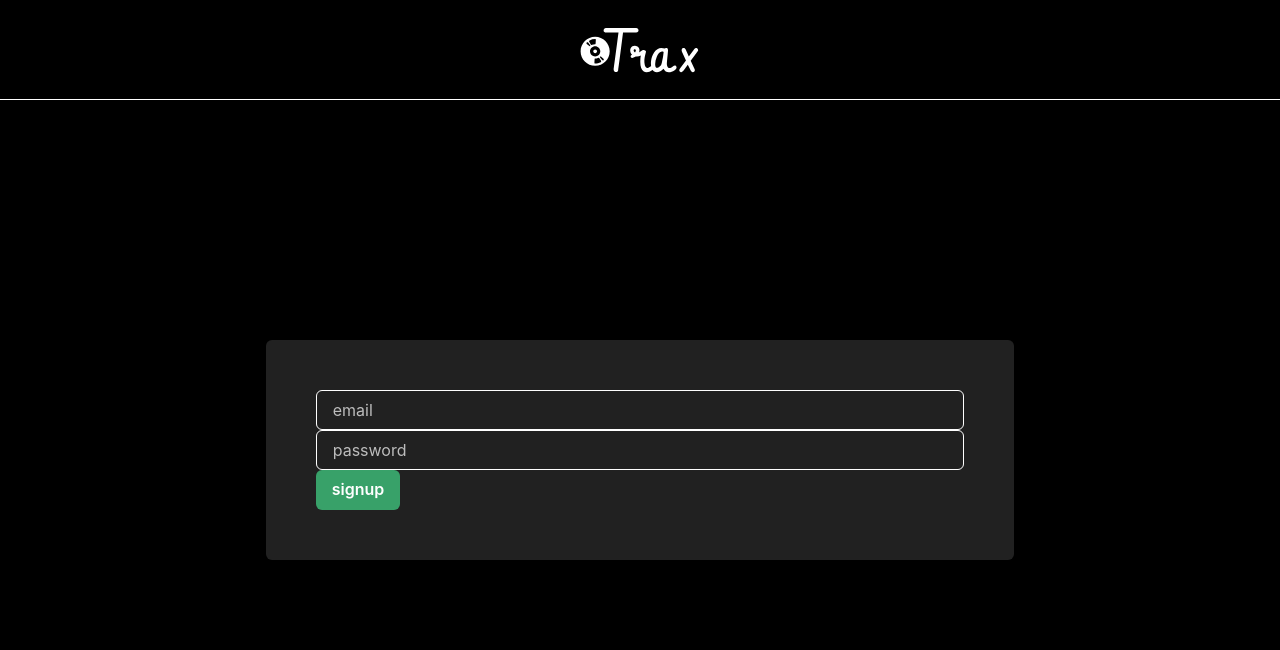
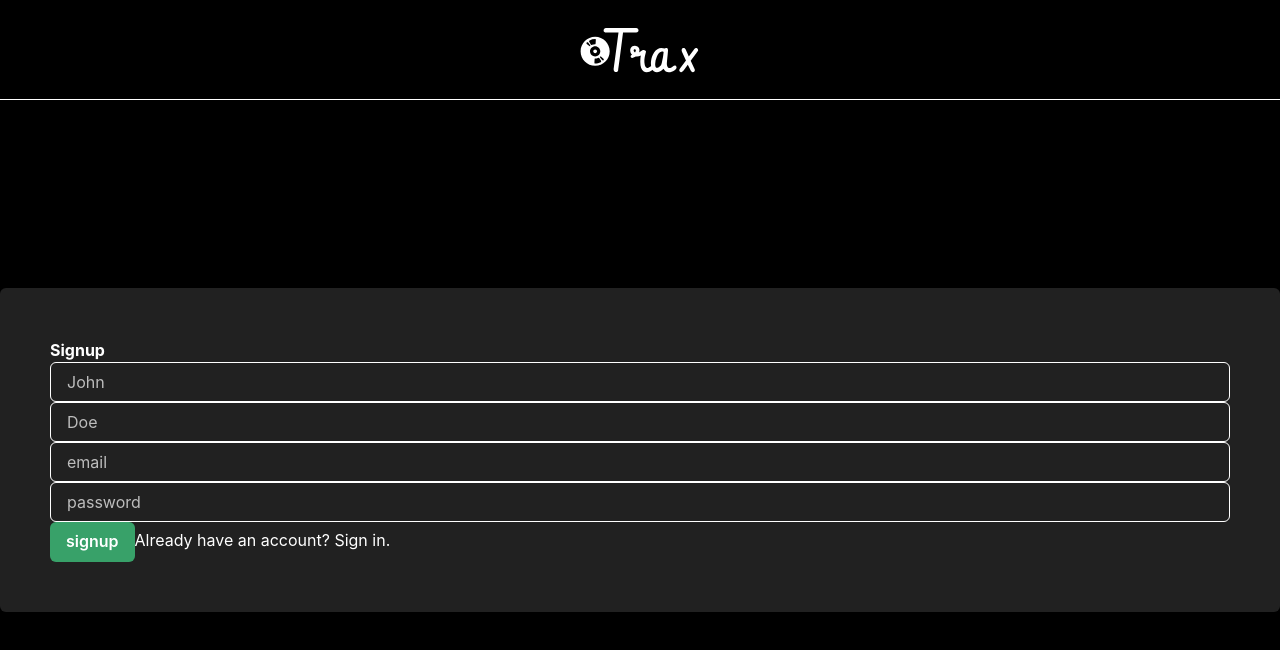
Before and after one commit to MrCrunchwrap/spotify-clone, a Next.js app: page /signup in a window 1280 px wide. Shown: the top 650 px of the page. Built offline with nearby package versions, Linux system fonts and the light colour scheme; what easy-peasy would draw is missing.

Commit message:
added first and last name to signup

```diff
--- a/components/authForm.tsx
+++ b/components/authForm.tsx
@@ -1,4 +1,4 @@
-import { Box, Flex, Input, Button } from "@chakra-ui/react";
+import { Box, Flex, Input, Button, Text } from "@chakra-ui/react";
 import { useRouter } from "next/router";
 import { FC, useState } from "react";
 import NextImage from "next/image";
@@ -7,6 +7,8 @@ import { auth } from "../lib/mutations";
 const AuthForm: FC<{ mode: "signin" | "signup" }> = ({ mode }) => {
   const [email, setEmail] = useState("");
   const [password, setPassword] = useState("");
+  const [firstName, setFirstName] = useState("");
+  const [lastName, setLastName] = useState("");
   const [isLoading, setIsLoading] = useState(false);
   const router = useRouter();
 
@@ -14,7 +16,7 @@ const AuthForm: FC<{ mode: "signin" | "signup" }> = ({ mode }) => {
     e.preventDefault();
     setIsLoading(true);
 
-    await auth(mode, { email, password });
+    await auth(mode, { firstName, lastName, email, password });
     setIsLoading(false);
     router.push("/");
   };
@@ -31,7 +33,24 @@ const AuthForm: FC<{ mode: "signin" | "signup" }> = ({ mode }) => {
       </Flex>
       <Flex justify="center" align="center" height="calc(100vh - 100px)">
         <Box padding="50px" bg="gray.900" borderRadius="6px">
+          <Text fontWeight="bold" casing="capitalize">
+            {mode}
+          </Text>
           <form onSubmit={handleSubmit}>
+            {mode === "signup" && (
+              <>
+                <Input
+                  placeholder="John"
+                  type="text"
+                  onChange={(e) => setFirstName(e.target.value)}
+                />
+                <Input
+                  placeholder="Doe"
+                  type="text"
+                  onChange={(e) => setLastName(e.target.value)}
+                />
+              </>
+            )}
             <Input
               placeholder="email"
               type="email"
@@ -54,6 +73,7 @@ const AuthForm: FC<{ mode: "signin" | "signup" }> = ({ mode }) => {
             >
               {mode}
             </Button>
+            <span>Already have an account? Sign in.</span>
           </form>
         </Box>
       </Flex>
--- a/lib/mutations.ts
+++ b/lib/mutations.ts
@@ -2,7 +2,12 @@ import fetcher from "./fetcher";
 
 export const auth = (
   mode: "signin" | "signup",
-  body: { email: string; password: string }
+  body: {
+    email: string;
+    password: string;
+    firstName?: string;
+    lastName?: string;
+  }
 ) => {
   return fetcher(`/${mode}`, body);
 };
--- a/package.json
+++ b/package.json
@@ -30,6 +30,9 @@
     "swr": "^1.1.1"
   },
   "devDependencies": {
+    "@types/bcrypt": "^5.0.0",
+    "@types/cookie": "^0.4.1",
+    "@types/jsonwebtoken": "^8.5.6",
     "@types/react": "^17.0.37",
     "@typescript-eslint/eslint-plugin": "^5.6.0",
     "@typescript-eslint/parser": "^5.6.0",
@@ -49,5 +52,5 @@
   },
   "prisma": {
     "seed": "ts-node --compiler-options {\"module\":\"CommonJS\"} prisma/seed.ts"
- }
+  }
 }
--- a/pages/api/signup.ts
+++ b/pages/api/signup.ts
@@ -2,18 +2,28 @@ import bcrypt from "bcrypt";
 import jwt from "jsonwebtoken";
 import cookie from "cookie";
 import { NextApiRequest, NextApiResponse } from "next";
+import { User } from "@prisma/client";
 import prisma from "../../lib/prisma";
 
 export default async (req: NextApiRequest, res: NextApiResponse) => {
   const salt = bcrypt.genSaltSync();
-  const { email, password } = req.body;
+  const { email, password, firstName, lastName } = req.body;
 
-  let user;
+  let user: User;
 
   // Attempt to create a user in the database
   try {
-    user = await prisma.user.create({
+    user = await prisma.user.create<{
       data: {
+        email: string;
+        password: string;
+        firstName: string;
+        lastName: string;
+      };
+    }>({
+      data: {
+        firstName,
+        lastName,
         email,
         password: bcrypt.hashSync(password, salt),
       },
```
Also changed, not shown: 1 other file (tests, documents, lock files or other folders).
